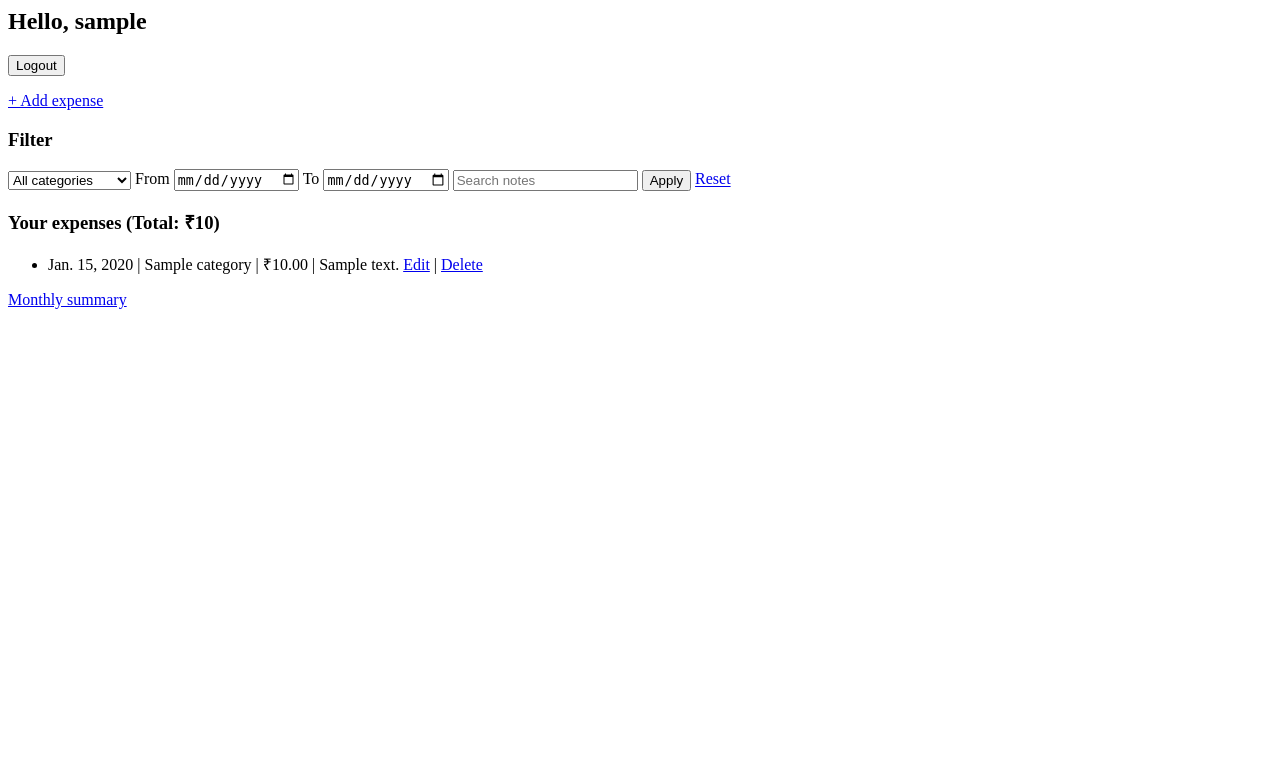
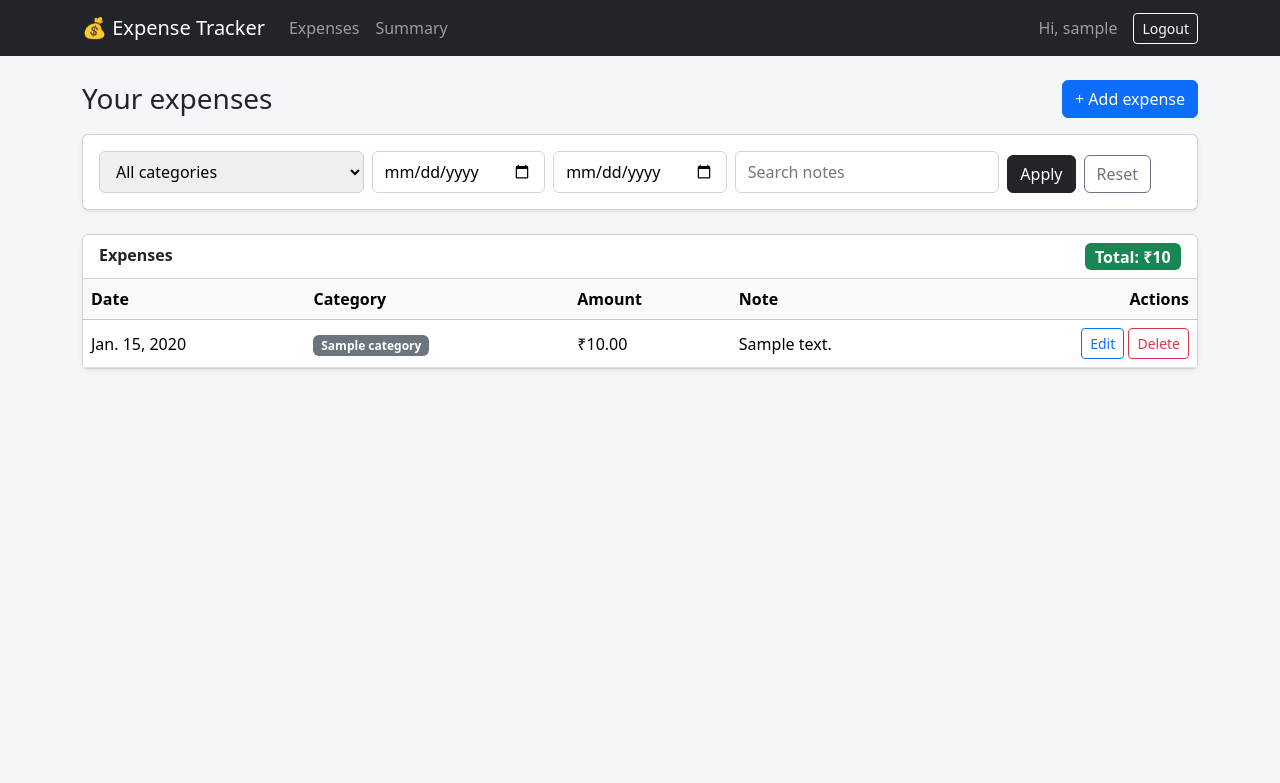
Before and after one commit to kabitapradhan12/expense-tracker, a Django app: page / in a window 1280 px wide. Shown: the top 783 px of the page. Run offline with Django 5.2, Linux system fonts and the light colour scheme; a user stored in the database is signed in; tables that the repository leaves empty hold one stand-in row (values such as "Sample post").

Commit message:
Add Bootstrap design with base template

```diff
--- /dev/null
+++ b/templates/base.html
@@ -0,0 +1,45 @@
+<!DOCTYPE html>
+<html lang="en">
+<head>
+  <meta charset="UTF-8">
+  <meta name="viewport" content="width=device-width, initial-scale=1">
+  <title>{% block title %}Expense Tracker{% endblock %}</title>
+  <link href="https://cdn.jsdelivr.net/npm/bootstrap@5.3.3/dist/css/bootstrap.min.css" rel="stylesheet">
+  <style>
+    body { background: #f4f6f9; }
+    form p { margin-bottom: 1rem; }
+    form label { display: block; font-weight: 500; margin-bottom: .25rem; }
+    form input[type=text], form input[type=number], form input[type=date],
+    form input[type=month], form input[type=password], form select {
+      width: 100%; padding: .5rem .75rem;
+      border: 1px solid #ced4da; border-radius: .375rem;
+    }
+    .helptext, form ul { font-size: .85rem; color: #6c757d; }
+    .errorlist { color: #dc3545; list-style: none; padding-left: 0; }
+  </style>
+</head>
+<body>
+
+<nav class="navbar navbar-expand navbar-dark bg-dark mb-4">
+  <div class="container">
+    <a class="navbar-brand" href="{% url 'expense_list' %}">💰 Expense Tracker</a>
+    {% if user.is_authenticated %}
+      <div class="navbar-nav me-auto">
+        <a class="nav-link" href="{% url 'expense_list' %}">Expenses</a>
+        <a class="nav-link" href="{% url 'summary' %}">Summary</a>
+      </div>
+      <span class="navbar-text me-3">Hi, {{ user.username }}</span>
+      <form method="post" action="{% url 'logout' %}" class="m-0">
+        {% csrf_token %}
+        <button type="submit" class="btn btn-outline-light btn-sm">Logout</button>
+      </form>
+    {% endif %}
+  </div>
+</nav>
+
+<div class="container pb-5">
+  {% block content %}{% endblock %}
+</div>
+
+</body>
+</html>
--- a/templates/expenses/expense_list.html
+++ b/templates/expenses/expense_list.html
@@ -1,37 +1,61 @@
-<h2>Hello, {{ request.user.username }}</h2>
+{% extends 'base.html' %}
+{% block title %}Expenses{% endblock %}
 
-<form method="post" action="{% url 'logout' %}">
-  {% csrf_token %}
-  <button type="submit">Logout</button>
-</form>
+{% block content %}
+<div class="d-flex justify-content-between align-items-center mb-3">
+  <h3 class="m-0">Your expenses</h3>
+  <a href="{% url 'expense_add' %}" class="btn btn-primary">+ Add expense</a>
+</div>
 
-<p><a href="{% url 'expense_add' %}">+ Add expense</a></p>
-
-<h3>Filter</h3>
-<form method="get">
+<div class="card shadow-sm mb-4">
+  <div class="card-body">
+    <form method="get" class="row g-2 align-items-end">
+      <div class="col-md-3">
         <select name="category">
           <option value="">All categories</option>
           {% for c in categories %}
             <option value="{{ c.id }}" {% if request.GET.category == c.id|stringformat:"s" %}selected{% endif %}>{{ c.name }}</option>
           {% endfor %}
         </select>
-  From <input type="date" name="start" value="{{ request.GET.start }}">
-  To <input type="date" name="end" value="{{ request.GET.end }}">
-  <input type="text" name="q" placeholder="Search notes" value="{{ request.GET.q }}">
-  <button type="submit">Apply</button>
-  <a href="{% url 'expense_list' %}">Reset</a>
+      </div>
+      <div class="col-md-2"><input type="date" name="start" value="{{ request.GET.start }}"></div>
+      <div class="col-md-2"><input type="date" name="end" value="{{ request.GET.end }}"></div>
+      <div class="col-md-3"><input type="text" name="q" placeholder="Search notes" value="{{ request.GET.q }}"></div>
+      <div class="col-md-2 d-flex gap-2">
+        <button type="submit" class="btn btn-dark">Apply</button>
+        <a href="{% url 'expense_list' %}" class="btn btn-outline-secondary">Reset</a>
+      </div>
     </form>
+  </div>
+</div>
 
-<h3>Your expenses (Total: ₹{{ total }})</h3>
-<ul>
+<div class="card shadow-sm">
+  <div class="card-header bg-white d-flex justify-content-between">
+    <strong>Expenses</strong>
+    <span class="badge bg-success fs-6">Total: ₹{{ total }}</span>
+  </div>
+  <div class="table-responsive">
+    <table class="table table-hover align-middle mb-0">
+      <thead class="table-light">
+        <tr><th>Date</th><th>Category</th><th>Amount</th><th>Note</th><th class="text-end">Actions</th></tr>
+      </thead>
+      <tbody>
         {% for e in expenses %}
-    <li>
-      {{ e.date }} | {{ e.category }} | ₹{{ e.amount }} | {{ e.note }}
-      <a href="{% url 'expense_edit' e.pk %}">Edit</a> |
-      <a href="{% url 'expense_delete' e.pk %}">Delete</a>
-    </li>
+          <tr>
+            <td>{{ e.date }}</td>
+            <td><span class="badge bg-secondary">{{ e.category|default:"-" }}</span></td>
+            <td>₹{{ e.amount }}</td>
+            <td>{{ e.note }}</td>
+            <td class="text-end">
+              <a href="{% url 'expense_edit' e.pk %}" class="btn btn-sm btn-outline-primary">Edit</a>
+              <a href="{% url 'expense_delete' e.pk %}" class="btn btn-sm btn-outline-danger">Delete</a>
+            </td>
+          </tr>
         {% empty %}
-    <li>No expenses found.</li>
+          <tr><td colspan="5" class="text-center text-muted py-4">No expenses found.</td></tr>
         {% endfor %}
-</ul>
-<p><a href="{% url 'summary' %}">Monthly summary</a></p>
+      </tbody>
+    </table>
+  </div>
+</div>
+{% endblock %}
```
Also changed, not shown: templates/expenses/budget_form.html (+20 -7 lines), templates/expenses/category_form.html (+20 -7 lines), templates/expenses/expense_delete.html (+20 -7 lines), templates/expenses/expense_form.html (+18 -7 lines), templates/expenses/summary.html (+46 -17 lines), templates/registration/login.html (+20 -7 lines), templates/registration/register.html (+20 -7 lines). Lines whose indentation alone changed are shown as unchanged.
